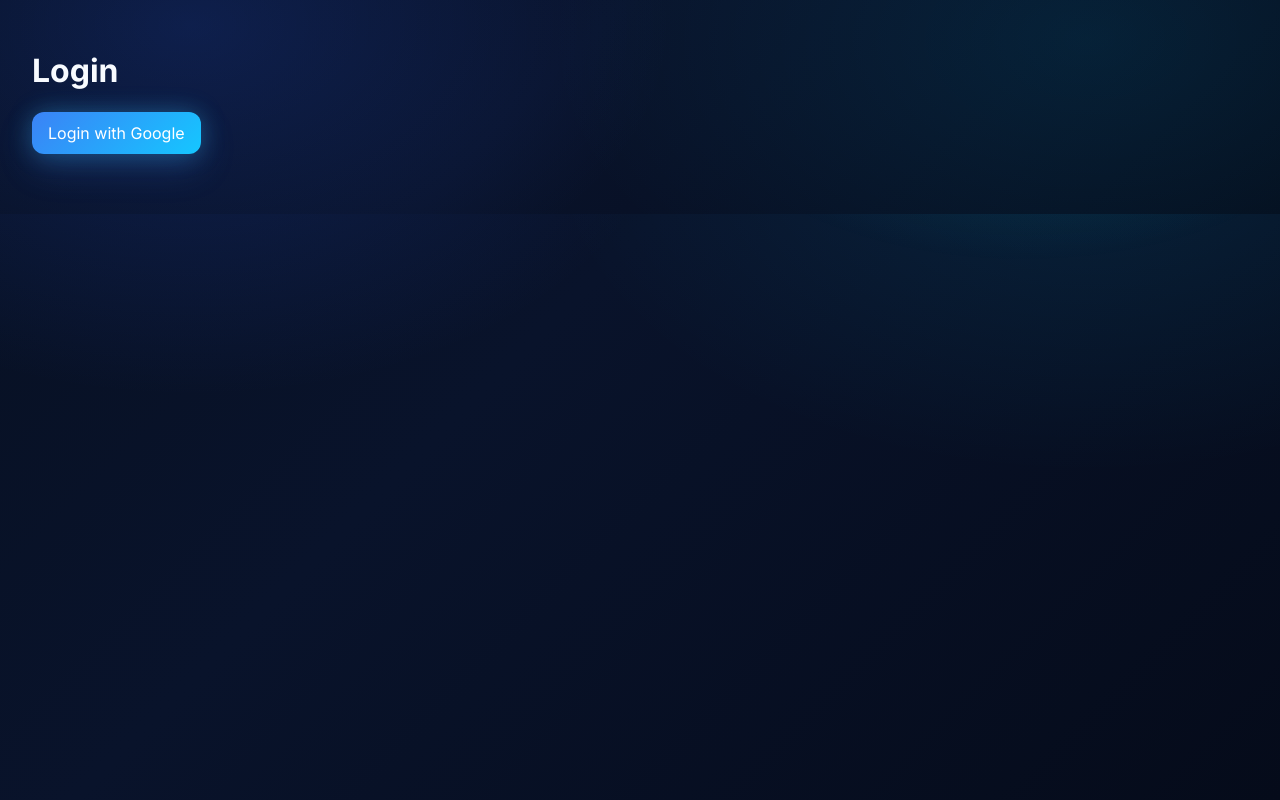
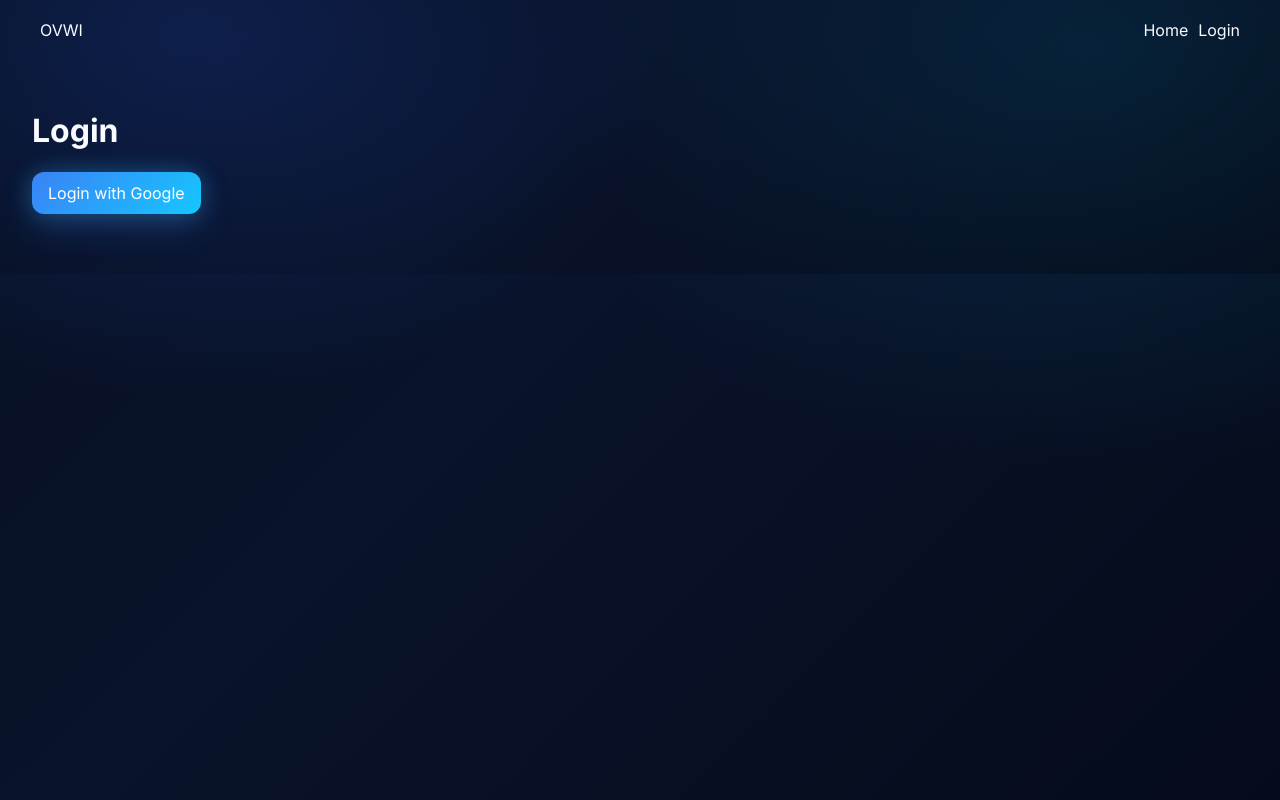
Before and after one commit to aydncy/ovwi-ui, a Next.js app: page /login in a window 1280 px wide. Built offline with nearby package versions, Linux system fonts and the light colour scheme; no server answers.

Commit message:
final fix server tree (layout)

```diff
--- a/app/components/Nav.tsx
+++ b/app/components/Nav.tsx
@@ -1,5 +1,5 @@
 import Link from 'next/link'
-import { createSupabaseServer } from '../lib/supabaseClient'
+import { createSupabaseServer } from '../lib/supabaseServer'
 
 export default async function Nav(){
 
--- a/app/dashboard/page.tsx
+++ b/app/dashboard/page.tsx
@@ -1,4 +1,4 @@
-import { createSupabaseServer } from '../lib/supabaseClient'
+import { createSupabaseServer } from '../lib/supabaseServer'
 import { redirect } from 'next/navigation'
 
 export default async function Dashboard(){
--- a/app/layout.tsx
+++ b/app/layout.tsx
@@ -1,10 +1,20 @@
-import './globals.css';
-import type { ReactNode } from 'react';
+import './globals.css'
+import Nav from './components/Nav'
 
-export default function RootLayout({ children }: { children: ReactNode }) {
+export default function RootLayout({
+  children,
+}: {
+  children: React.ReactNode
+}) {
   return (
     <html lang="en">
-      <body>{children}</body>
+      <body>
+
+        <Nav />
+
+        {children}
+
+      </body>
     </html>
-  );
+  )
 }
```
